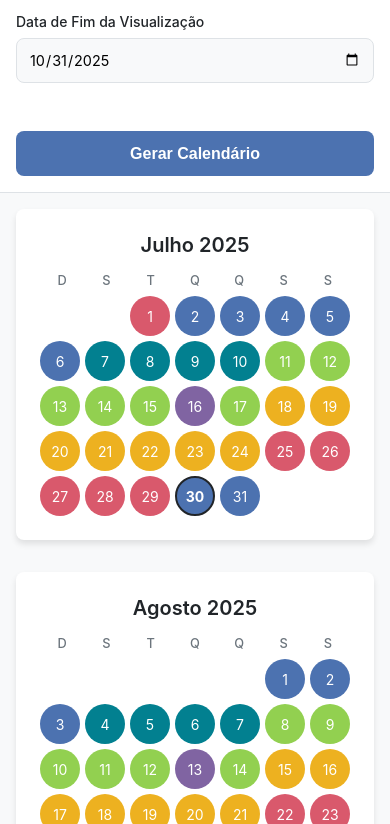
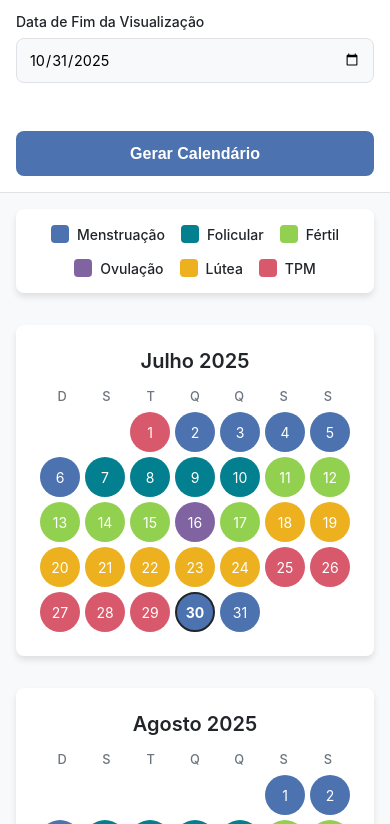
Before and after one commit to yuridmayerpro/calculo_ciclos_menstrual, a plain HTML site: page index.html in a window 390 px wide. Shown: the part 1176-2000 px from the top of the page. Drawn offline with Linux system fonts and the light colour scheme.

Commit message:
Update index.html

```diff
--- a/index.html
+++ b/index.html
@@ -8,7 +8,7 @@
         /* --- Reset e Fontes --- */
         :root {
             --color-menstruacao: #4C72B0;
-            --color-folicular: #028090; /* Cor atualizada */
+            --color-folicular: #028090;
             --color-fertil: #92D050;
             --color-ovulacao: #8064A2;
             --color-lutea: #EDB120;
@@ -44,7 +44,7 @@
             width: 100%;
             height: 100vh;
             overflow: hidden;
-            flex-direction: row; /* Layout padrão para telas maiores */
+            flex-direction: row;
         }
 
         .sidebar {
@@ -62,6 +62,9 @@
             flex-grow: 1;
             padding: 2rem;
             overflow-y: auto;
+            /* Flexbox para reordenar legenda em mobile */
+            display: flex;
+            flex-direction: column;
         }
 
         /* --- Barra Lateral (Controles) --- */
@@ -140,6 +143,7 @@
             display: grid;
             grid-template-columns: repeat(auto-fill, minmax(300px, 1fr));
             gap: 2rem;
+            order: 1; /* Ordem padrão para desktop */
         }
 
         .month-container {
@@ -207,11 +211,12 @@
             flex-wrap: wrap;
             justify-content: center;
             gap: 1rem;
-            margin-top: 2.5rem;
             padding: 1rem;
             background-color: var(--color-surface);
             border-radius: var(--border-radius);
             box-shadow: var(--shadow);
+            order: 2; /* Ordem padrão para desktop */
+            margin-top: 2.5rem; /* Margem padrão para desktop */
         }
 
         .legend-item {
@@ -253,7 +258,15 @@
         @media (max-width: 768px) {
             #calendar-grid {
                 grid-template-columns: 1fr;
+                order: 2; /* Calendário aparece depois da legenda */
             }
+
+            #legend {
+                order: 1; /* Legenda aparece antes do calendário */
+                margin-top: 0; /* Remove a margem do topo */
+                margin-bottom: 2rem; /* Adiciona margem abaixo para separar do calendário */
+            }
+
             body {
                 font-size: 14px;
             }
@@ -262,11 +275,6 @@
             }
             .sidebar-header h1 {
                 font-size: 1.5rem;
-            }
-            #legend {
-                flex-direction: column;
-                align-items: flex-start;
-                gap: 0.75rem;
             }
         }
     </style>
```
